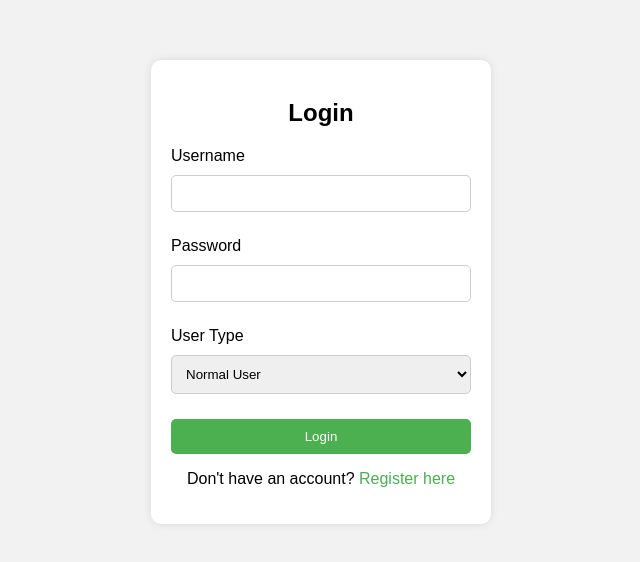
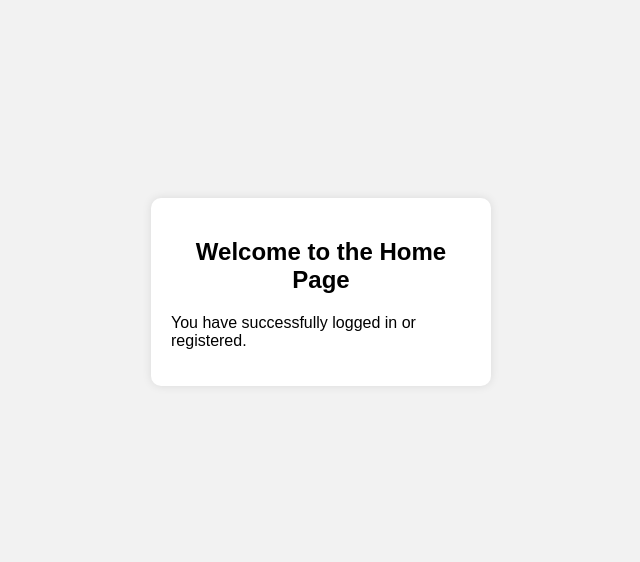
Before and after one commit to Abhinav-Vishwakarma/Home_Hero, a React (Create React App) app in the folder frontend/: page /home in a window 1280 px wide. Shown: the part 108-670 px from the top of the page, without its empty margins (319-959 px from the left). Built offline with nearby package versions, Linux system fonts and the light colour scheme.

Commit message:
Added routes

```diff
--- a/frontend/package.json
+++ b/frontend/package.json
@@ -8,6 +8,7 @@
     "@testing-library/user-event": "^13.5.0",
     "react": "^18.3.1",
     "react-dom": "^18.3.1",
+    "react-router-dom": "^6.24.1",
     "react-scripts": "5.0.1",
     "web-vitals": "^2.1.4"
   },
--- a/frontend/src/App.js
+++ b/frontend/src/App.js
@@ -1,6 +1,8 @@
 import React, { useState } from 'react';
+import { BrowserRouter as Router, Route, Routes } from 'react-router-dom';
 import Login from './Login';
 import Register from './Register';
+import Home from './Home';
 import './App.css';
 
 function App() {
@@ -11,9 +13,14 @@ function App() {
   };
 
   return (
-    <div className="container">
-      {isLogin ? <Login toggleForm={toggleForm} /> : <Register toggleForm={toggleForm} />}
-    </div>
+    <Router>
+      <div className="container">
+        <Routes>
+          <Route path="/" element={isLogin ? <Login toggleForm={toggleForm} /> : <Register toggleForm={toggleForm} />} />
+          <Route path="/home" element={<Home />} />
+        </Routes>
+      </div>
+    </Router>
   );
 }
 
--- /dev/null
+++ b/frontend/src/Home.js
@@ -0,0 +1,12 @@
+import React from 'react';
+
+function Home() {
+  return (
+    <div>
+      <h2>Welcome to the Home Page</h2>
+      <p>You have successfully logged in or registered.</p>
+    </div>
+  );
+}
+
+export default Home;
--- a/frontend/src/Login.js
+++ b/frontend/src/Login.js
@@ -1,16 +1,24 @@
 import React, { useState } from 'react';
+import { useNavigate } from 'react-router-dom';
 
 function Login({ toggleForm }) {
   const [userType, setUserType] = useState('normal');
+  const navigate = useNavigate();
 
   const handleUserTypeChange = (event) => {
     setUserType(event.target.value);
   };
 
+  const handleSubmit = (event) => {
+    event.preventDefault();
+    // Add authentication logic here
+    navigate('/home');
+  };
+
   return (
     <div>
       <h2>Login</h2>
-      <form>
+      <form onSubmit={handleSubmit}>
         <div className="form-group">
           <label htmlFor="username">Username</label>
           <input type="text" id="username" name="username" required />
--- a/frontend/src/Register.js
+++ b/frontend/src/Register.js
@@ -1,16 +1,24 @@
 import React, { useState } from 'react';
+import { useNavigate } from 'react-router-dom';
 
 function Register({ toggleForm }) {
   const [userType, setUserType] = useState('normal');
+  const navigate = useNavigate();
 
   const handleUserTypeChange = (event) => {
     setUserType(event.target.value);
   };
 
+  const handleSubmit = (event) => {
+    event.preventDefault();
+    // Add registration logic here
+    navigate('/home');
+  };
+
   return (
     <div>
       <h2>Register</h2>
-      <form>
+      <form onSubmit={handleSubmit}>
         <div className="form-group">
           <label htmlFor="new-username">Username</label>
           <input type="text" id="new-username" name="username" required />
```
Also changed, not shown: 1 other file (tests, documents, lock files or other folders).
